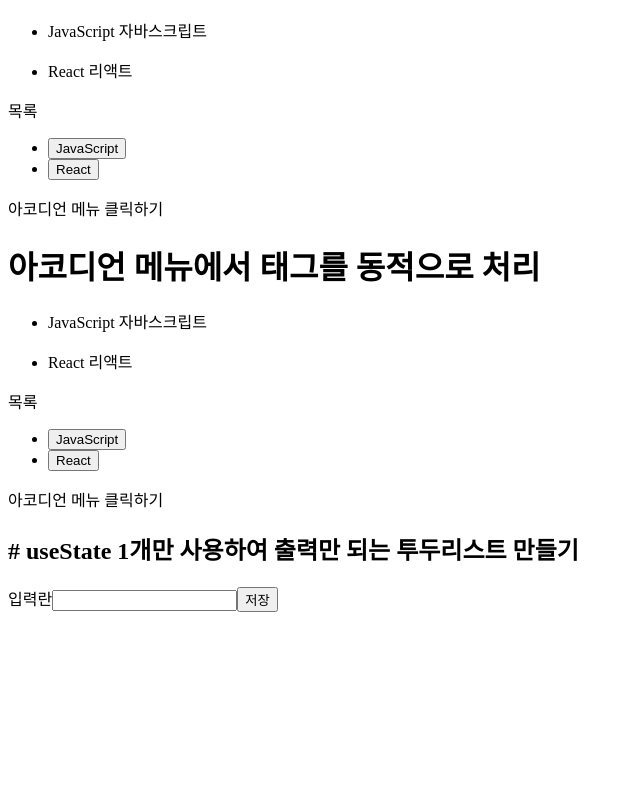
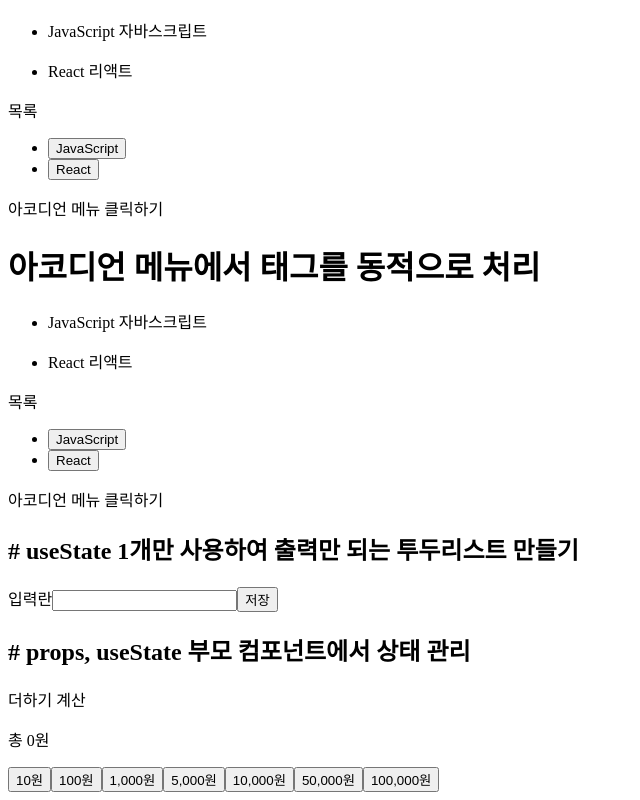
Before and after one commit to wangkodok/react-toy, a React (Vite) app: page / in a window 1280 px wide. Shown: the part 891-1691 px from the top of the page, without its empty margins (0-640 px from the left). Before the commit the page ends 1519 px from the top, so only its background shows below. Built offline with nearby package versions, Linux system fonts and the light colour scheme.

Commit message:
부모 컴포넌트에서 상태 관리

```diff
--- a/src/App.jsx
+++ b/src/App.jsx
@@ -7,6 +7,7 @@ import Map from "./Map";
 import ComponentPropsChildren from "./ComponentPropsChildren";
 import ComponentTag from "./ComponentTag";
 import StateParent from "./StateParent";
+import StateParentProps from "./StateParentProps";
 
 export default function App() {
   return (
@@ -20,6 +21,7 @@ export default function App() {
       <ComponentPropsChildren />
       <ComponentTag />
       <StateParent />
+      <StateParentProps />
     </div>
   );
 }
--- /dev/null
+++ b/src/StateParentProps.jsx
@@ -0,0 +1,49 @@
+/* eslint-disable */
+import { useState } from "react";
+
+// 금액대
+const numberCounts = [10, 100, 1000, 5000, 10000, 50000, 100000];
+
+export default function StateParentProps() {
+  const [count, setCount] = useState(0);
+
+  // 금액 버튼
+  function handleCountClick(numberIncrease) {
+    setCount(count + numberIncrease);
+  }
+
+  // 숫자 콤마
+  function decimalPoint(number) {
+    return number.toString().replace(/\B(?<!\.\d*)(?=(\d{3})+(?!\d))/g, ",");
+  }
+
+  return (
+    <section>
+      <h2># props, useState 부모 컴포넌트에서 상태 관리</h2>
+      <p>더하기 계산</p>
+      <p>총 {decimalPoint(count)}원</p>
+      {numberCounts.map((numberCountItem, key) => {
+        return (
+          <Button
+            key={key}
+            countClick={handleCountClick}
+            countNumber={numberCountItem}
+            decimalPoint={decimalPoint}
+          />
+        );
+      })}
+    </section>
+  );
+}
+
+function Button({ ...props }) {
+  return (
+    <button
+      onClick={() => {
+        props.countClick(props.countNumber);
+      }}
+    >
+      {props.decimalPoint(props.countNumber)}원
+    </button>
+  );
+}
```
